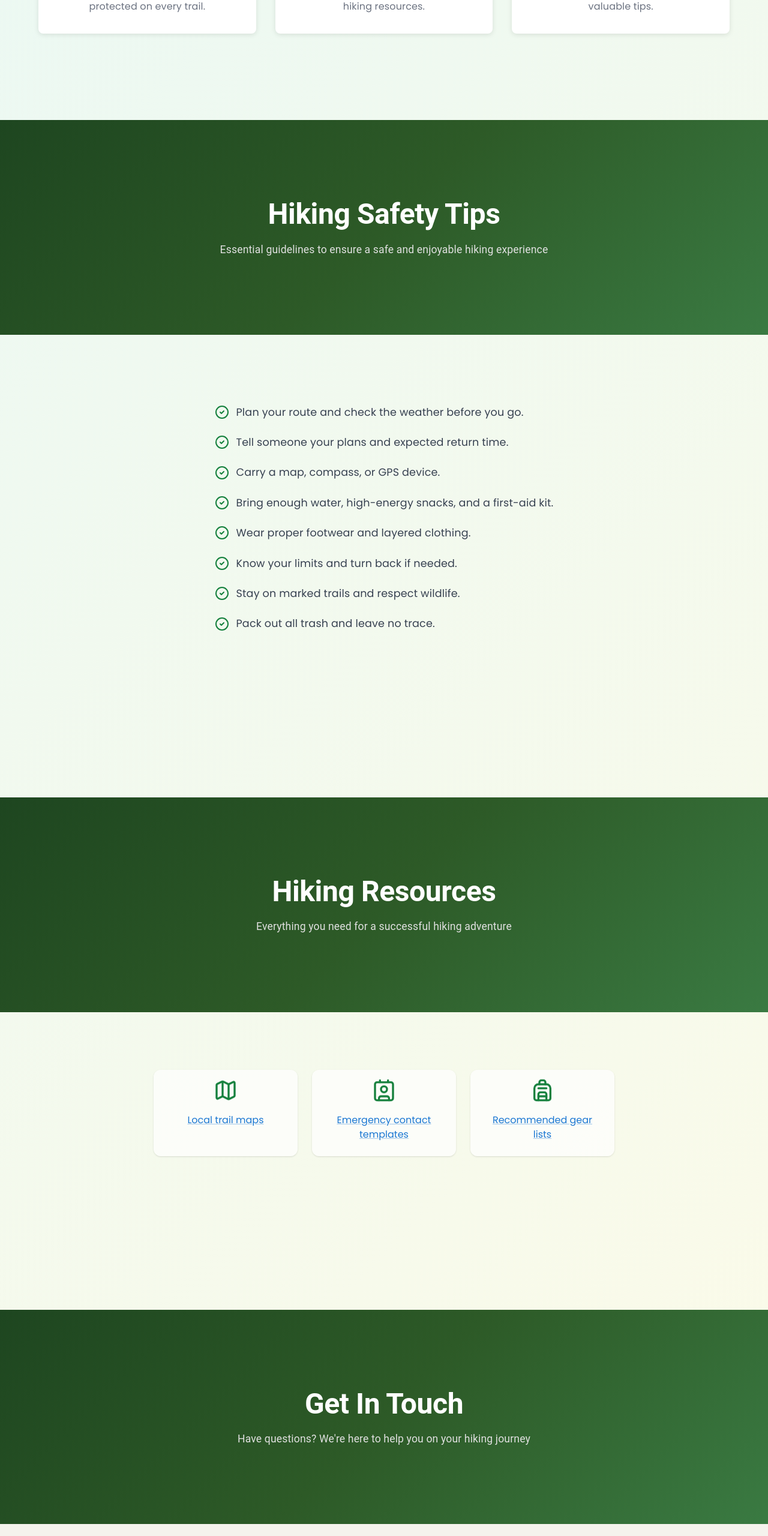
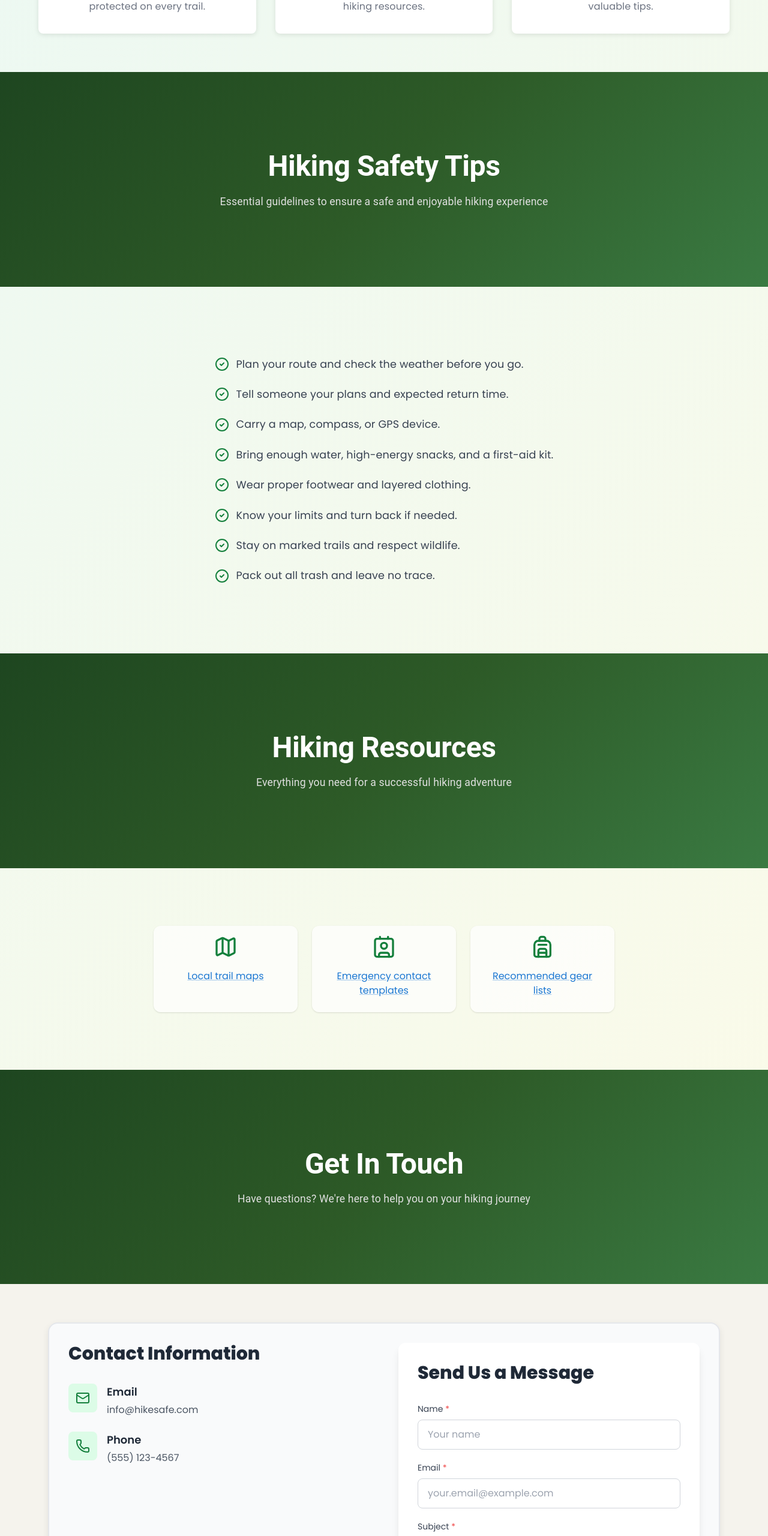
Before and after one commit to B1Kjuu/HikeSafe_Website, a React (Vite) app: page / in a window 1280 px wide. Shown: the part 3080-5640 px from the top of the page at 60% size. Built offline with nearby package versions, Linux system fonts and the light colour scheme.

Commit message:
feat: fixed navigation

```diff
--- a/src/App.jsx
+++ b/src/App.jsx
@@ -8,6 +8,7 @@ import About from './pages/About'
 import SafetyTips from './pages/SafetyTips'
 import Resources from './pages/Resources'
 import Contact from './pages/Contact'
+import { useEffect, useState } from 'react';
 import './index.css'
 
 
@@ -17,8 +18,6 @@ const scrollToSection = (id) => {
     section.scrollIntoView({ behavior: 'smooth' });
   }
 };
-
-import { useEffect, useState } from 'react';
 
 function App() {
   const [scrolled, setScrolled] = useState(false);
@@ -62,9 +61,9 @@ function App() {
       <section id="home"><Home /></section>
       <Container className="content" sx={{ padding: 0 }}>
         <section id="about"><About /></section>
-        <section id="safety" className="py-20 scroll-mt-24 animate-fade-in-up"><SafetyTips /></section>
-        <section id="resources" className="py-20 scroll-mt-24 animate-fade-in-up"><Resources /></section>
-        <section id="contact" className="py-20 scroll-mt-24 animate-fade-in-up"><Contact /></section>
+        <section id="safety" ><SafetyTips /></section>
+        <section id="resources" ><Resources /></section>
+        <section id="contact" ><Contact /></section>
       </Container>
     </div>
   );
--- a/src/pages/Home.jsx
+++ b/src/pages/Home.jsx
@@ -3,6 +3,16 @@ import Typography from '@mui/material/Typography';
 import Box from '@mui/material/Box';
 import Button from '@mui/material/Button';
 import { Shield, BookOpen, Heart } from 'lucide-react';
+import { useEffect, useState } from 'react';
+
+
+
+const scrollToSection = (id) => {
+  const section = document.getElementById(id);
+  if (section) {
+    section.scrollIntoView({ behavior: 'smooth' });
+  }
+};
 
 export default function Home() {
   return (
@@ -61,6 +71,7 @@ export default function Home() {
           size="large"
           href="#safety"
           sx={{ px: 5, fontWeight: 600, borderRadius: 6, fontFamily: 'Poppins, Arial, sans-serif', animation: 'fadeInUp 1.6s', fontSize: '1rem', boxShadow: 3 }}
+          onClick={(e) => { e.preventDefault(); scrollToSection('safety'); }}
         >
           Explore Safety Tips
         </Button>
@@ -70,6 +81,7 @@ export default function Home() {
           size="large"
           href="#resources"
           sx={{ px: 5, fontWeight: 600, borderRadius: 6, fontFamily: 'Poppins, Arial, sans-serif', animation: 'fadeInUp 1.8s', fontSize: '1rem', color: '#fff', borderColor: '#fff', '&:hover': { borderColor: '#fff', backgroundColor: 'rgba(255,255,255,0.1)' } }}
+          onClick={(e) => { e.preventDefault(); scrollToSection('resources'); }}
         >
           Explore Resources
         </Button>
```
